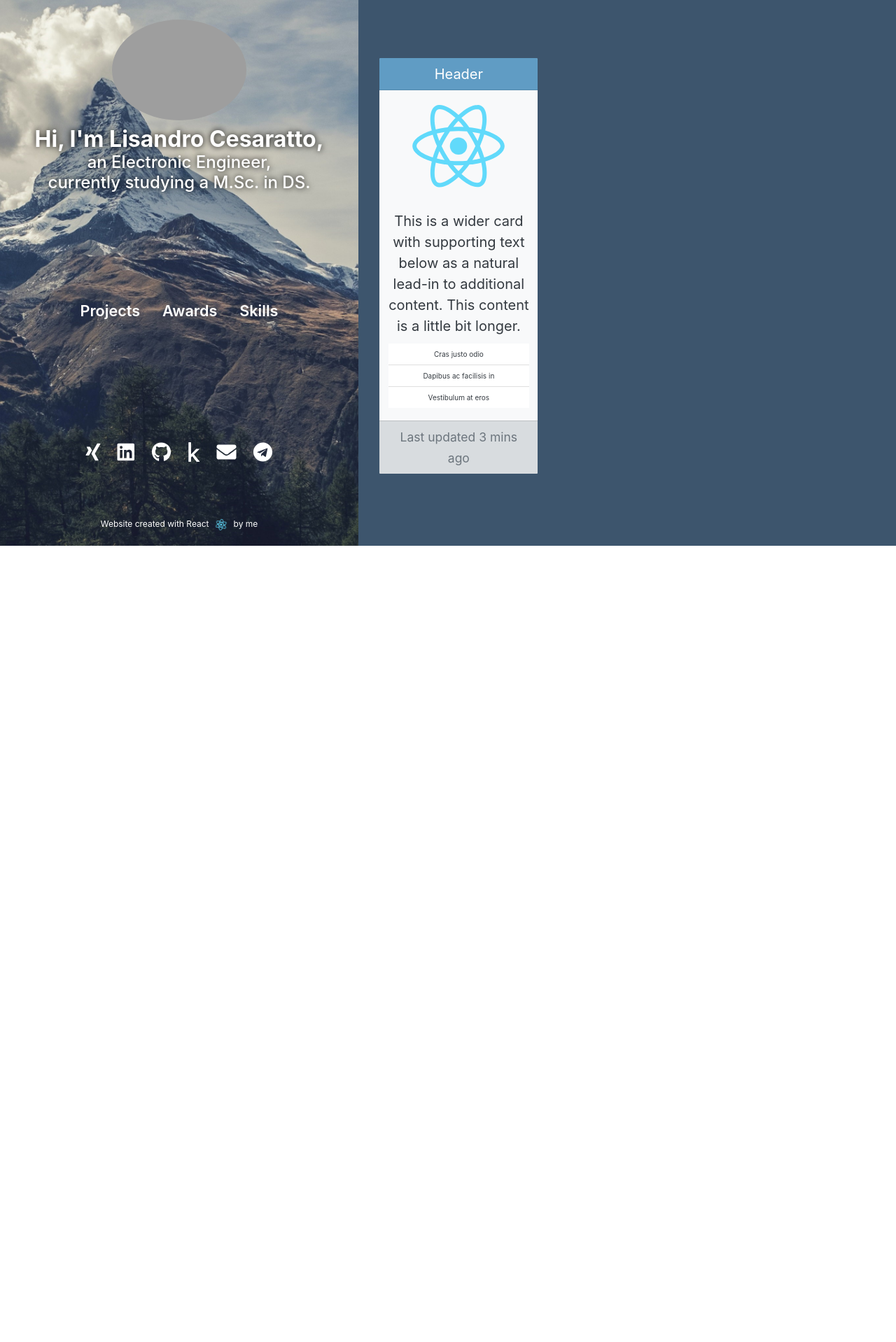
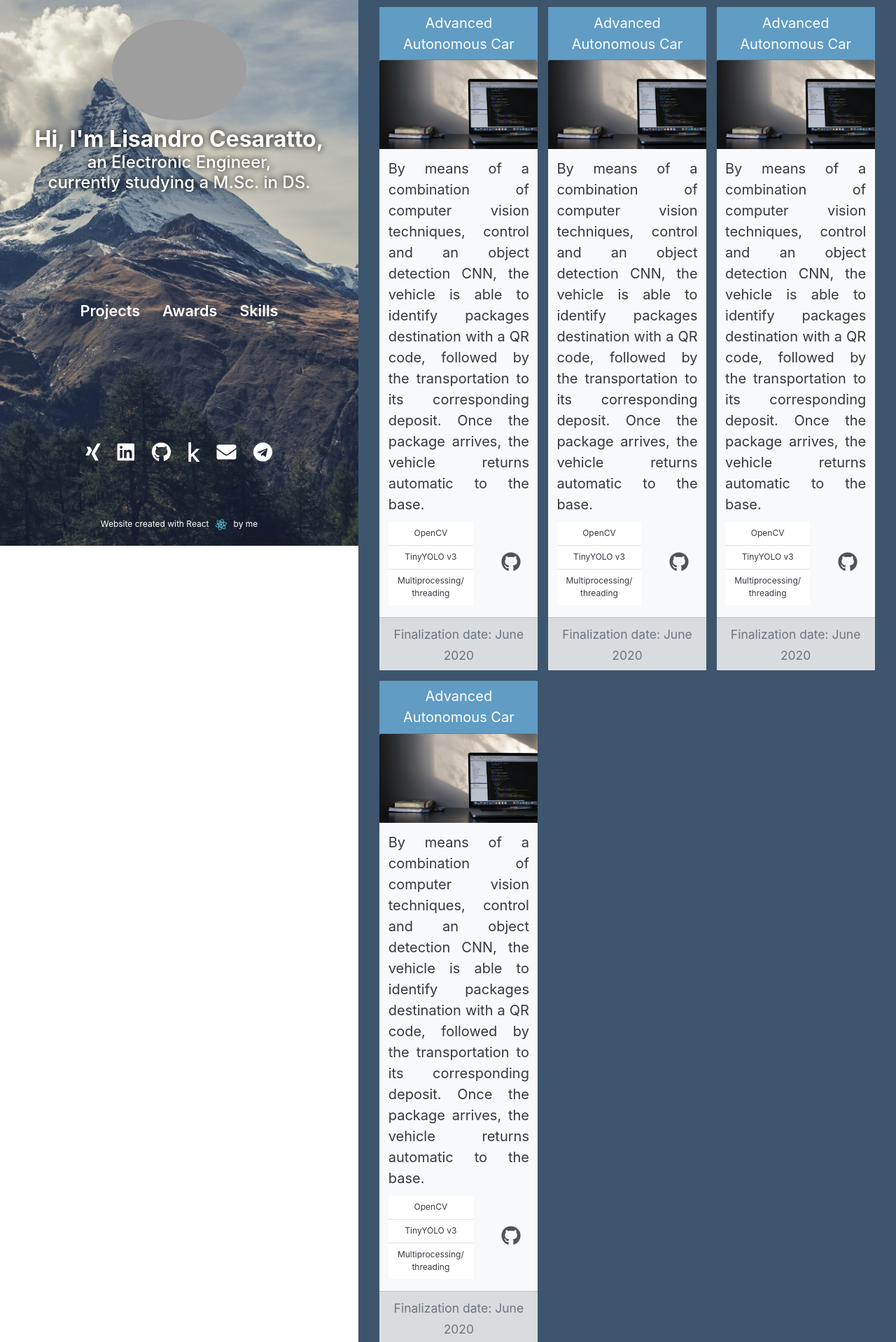
Before and after one commit to lcesaratto/lcesaratto.github.io, a React (Create React App) app: page /#/ in a window 1280 px wide. Shown: the part 20-1938 px from the top of the page at 70% size. Before the commit the page ends 800 px from the top, so only its background shows below. Built offline with nearby package versions, Linux system fonts and the light colour scheme; grey boxes are pictures that could not be loaded.

Commit message:
cards formated

```diff
--- a/src/components/Awards.css
+++ b/src/components/Awards.css
@@ -1,5 +1,6 @@
 .awards {
-  background-color: #c0c3c6;
+  background-color: #3d556d;
+  color: white;
   display: flex;
   justify-content: center;
   align-items: center;
--- a/src/components/Projects.css
+++ b/src/components/Projects.css
@@ -26,6 +26,7 @@
 }
 
 .cards-item {
+  display: flex;
   background-color: #ffffff;
   border: none;
   width: 100%;
@@ -37,10 +38,28 @@
   background-color: #609cc4;
 }
 
+.cards-text {
+  text-align: justify;
+  text-justify: inter-word;
+}
+
 .cards-footer {
   background-color: #d8dcdf;
 }
 
+.cards-text-tail {
+  display: flex;
+  flex-direction: row;
+  justify-content: center;
+  align-items: center;
+}
+
 .list-group-flush {
-  font-size: 1rem;
+  font-size: 1.2rem;
+  width: 60%;
 }
+
+.cards-item .fa-icon {
+  margin-left: 4rem;
+  color: rgb(83, 83, 83);
+}
--- a/src/components/Projects.jsx
+++ b/src/components/Projects.jsx
@@ -6,6 +6,8 @@ import Col from "react-bootstrap/Col";
 import Card from "react-bootstrap/Card";
 import ListGroup from "react-bootstrap/ListGroup";
 import ListGroupItem from "react-bootstrap/ListGroupItem";
+import { FontAwesomeIcon } from "@fortawesome/react-fontawesome";
+import { faGithub } from "@fortawesome/free-brands-svg-icons";
 
 function Projects(props) {
   return (
@@ -14,22 +16,141 @@ function Projects(props) {
         <Row xs={1} md={2} lg={3} className="cards-row">
           <Col className="cards-column">
             <Card bg="light" text="dark" className="mb-2 cards-item">
-              <Card.Header className="cards-header">Header</Card.Header>
-              <Card.Img variant="top" src="images/logo.svg" />
+              <Card.Header className="cards-header">
+                Advanced Autonomous Car
+              </Card.Header>
+              <Card.Img
+                variant="top"
+                src="images/emile-perron-xrVDYZRGdw4-unsplash.jpg"
+              />
               <Card.Body>
-                <Card.Text>
-                  This is a wider card with supporting text below as a natural
-                  lead-in to additional content. This content is a little bit
-                  longer.
+                <Card.Text className="cards-text">
+                  By means of a combination of computer vision techniques,
+                  control and an object detection CNN, the vehicle is able to
+                  identify packages destination with a QR code, followed by the
+                  transportation to its corresponding deposit. Once the package
+                  arrives, the vehicle returns automatic to the base.
                 </Card.Text>
-                <ListGroup className="list-group-flush">
-                  <ListGroupItem>Cras justo odio</ListGroupItem>
-                  <ListGroupItem>Dapibus ac facilisis in</ListGroupItem>
-                  <ListGroupItem>Vestibulum at eros</ListGroupItem>
-                </ListGroup>
+                <section className="cards-text-tail">
+                  <ListGroup className="list-group-flush">
+                    <ListGroupItem>OpenCV</ListGroupItem>
+                    <ListGroupItem>TinyYOLO v3</ListGroupItem>
+                    <ListGroupItem>Multiprocessing/ threading</ListGroupItem>
+                  </ListGroup>
+                  <a href="https://github.com/lcesaratto/AdvancedAutonomousCar">
+                    <FontAwesomeIcon icon={faGithub} className="fa-icon" />
+                  </a>
+                </section>
               </Card.Body>
               <Card.Footer className="cards-footer">
-                <small className="text-muted">Last updated 3 mins ago</small>
+                <small className="text-muted">
+                  Finalization date: June 2020
+                </small>
+              </Card.Footer>
+            </Card>
+          </Col>
+          <Col className="cards-column">
+            <Card bg="light" text="dark" className="mb-2 cards-item">
+              <Card.Header className="cards-header">
+                Advanced Autonomous Car
+              </Card.Header>
+              <Card.Img
+                variant="top"
+                src="images/emile-perron-xrVDYZRGdw4-unsplash.jpg"
+              />
+              <Card.Body>
+                <Card.Text className="cards-text">
+                  By means of a combination of computer vision techniques,
+                  control and an object detection CNN, the vehicle is able to
+                  identify packages destination with a QR code, followed by the
+                  transportation to its corresponding deposit. Once the package
+                  arrives, the vehicle returns automatic to the base.
+                </Card.Text>
+                <section className="cards-text-tail">
+                  <ListGroup className="list-group-flush">
+                    <ListGroupItem>OpenCV</ListGroupItem>
+                    <ListGroupItem>TinyYOLO v3</ListGroupItem>
+                    <ListGroupItem>Multiprocessing/ threading</ListGroupItem>
+                  </ListGroup>
+                  <a href="https://github.com/lcesaratto/AdvancedAutonomousCar">
+                    <FontAwesomeIcon icon={faGithub} className="fa-icon" />
+                  </a>
+                </section>
+              </Card.Body>
+              <Card.Footer className="cards-footer">
+                <small className="text-muted">
+                  Finalization date: June 2020
+                </small>
+              </Card.Footer>
+            </Card>
+          </Col>
+          <Col className="cards-column">
+            <Card bg="light" text="dark" className="mb-2 cards-item">
+              <Card.Header className="cards-header">
+                Advanced Autonomous Car
+              </Card.Header>
+              <Card.Img
+                variant="top"
+                src="images/emile-perron-xrVDYZRGdw4-unsplash.jpg"
+              />
+              <Card.Body>
+                <Card.Text className="cards-text">
+                  By means of a combination of computer vision techniques,
+                  control and an object detection CNN, the vehicle is able to
+                  identify packages destination with a QR code, followed by the
+                  transportation to its corresponding deposit. Once the package
+                  arrives, the vehicle returns automatic to the base.
+                </Card.Text>
+                <section className="cards-text-tail">
+                  <ListGroup className="list-group-flush">
+                    <ListGroupItem>OpenCV</ListGroupItem>
+                    <ListGroupItem>TinyYOLO v3</ListGroupItem>
+                    <ListGroupItem>Multiprocessing/ threading</ListGroupItem>
+                  </ListGroup>
+                  <a href="https://github.com/lcesaratto/AdvancedAutonomousCar">
+                    <FontAwesomeIcon icon={faGithub} className="fa-icon" />
+                  </a>
+                </section>
+              </Card.Body>
+              <Card.Footer className="cards-footer">
+                <small className="text-muted">
+                  Finalization date: June 2020
+                </small>
+              </Card.Footer>
+            </Card>
+          </Col>
+          <Col className="cards-column">
+            <Card bg="light" text="dark" className="mb-2 cards-item">
+              <Card.Header className="cards-header">
+                Advanced Autonomous Car
+              </Card.Header>
+              <Card.Img
+                variant="top"
+                src="images/emile-perron-xrVDYZRGdw4-unsplash.jpg"
+              />
+              <Card.Body>
+                <Card.Text className="cards-text">
+                  By means of a combination of computer vision techniques,
+                  control and an object detection CNN, the vehicle is able to
+                  identify packages destination with a QR code, followed by the
+                  transportation to its corresponding deposit. Once the package
+                  arrives, the vehicle returns automatic to the base.
+                </Card.Text>
+                <section className="cards-text-tail">
+                  <ListGroup className="list-group-flush">
+                    <ListGroupItem>OpenCV</ListGroupItem>
+                    <ListGroupItem>TinyYOLO v3</ListGroupItem>
+                    <ListGroupItem>Multiprocessing/ threading</ListGroupItem>
+                  </ListGroup>
+                  <a href="https://github.com/lcesaratto/AdvancedAutonomousCar">
+                    <FontAwesomeIcon icon={faGithub} className="fa-icon" />
+                  </a>
+                </section>
+              </Card.Body>
+              <Card.Footer className="cards-footer">
+                <small className="text-muted">
+                  Finalization date: June 2020
+                </small>
               </Card.Footer>
             </Card>
           </Col>
--- a/src/components/Skills.css
+++ b/src/components/Skills.css
@@ -1,5 +1,6 @@
 .skills {
-  background-color: #c0c3c6;
+  background-color: #3d556d;
+  color: white;
   display: flex;
   justify-content: center; /* align horizontal */
   align-items: center; /* align vertical */
```
Also changed, not shown: public/images/emile-perron-xrVDYZRGdw4-unsplash.jpg (added).
